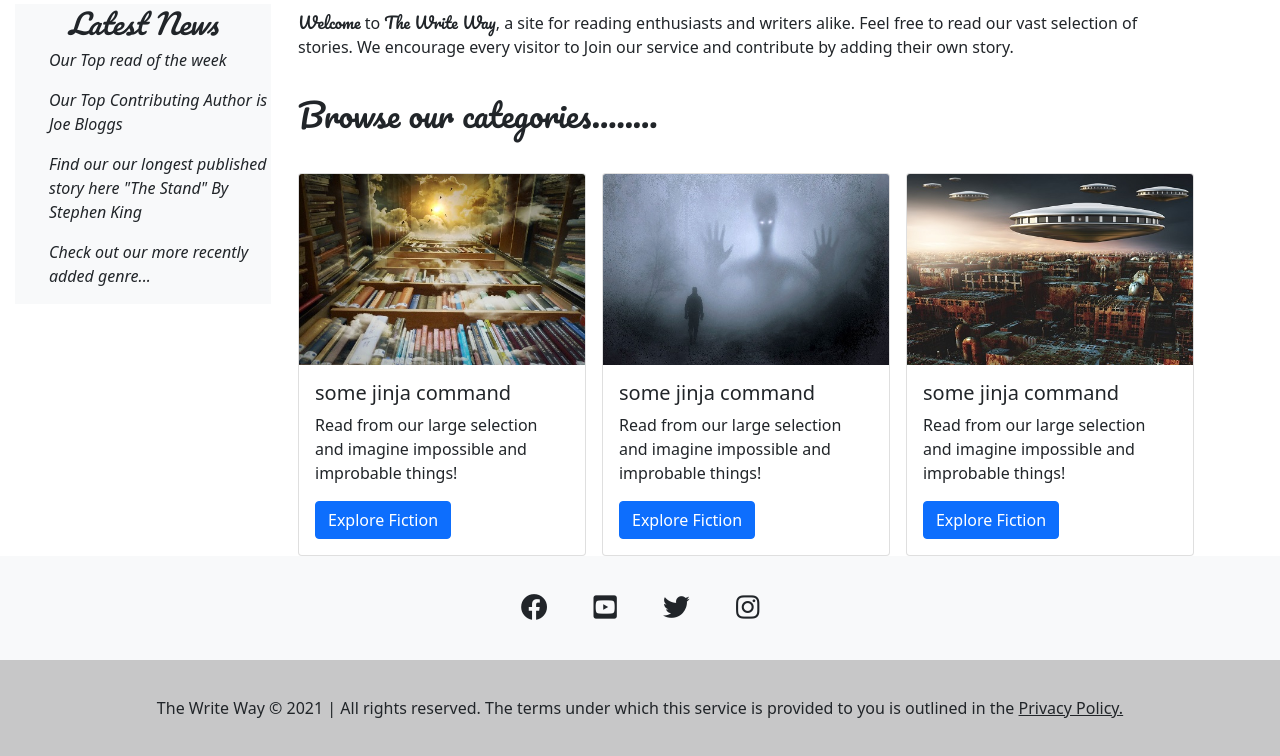
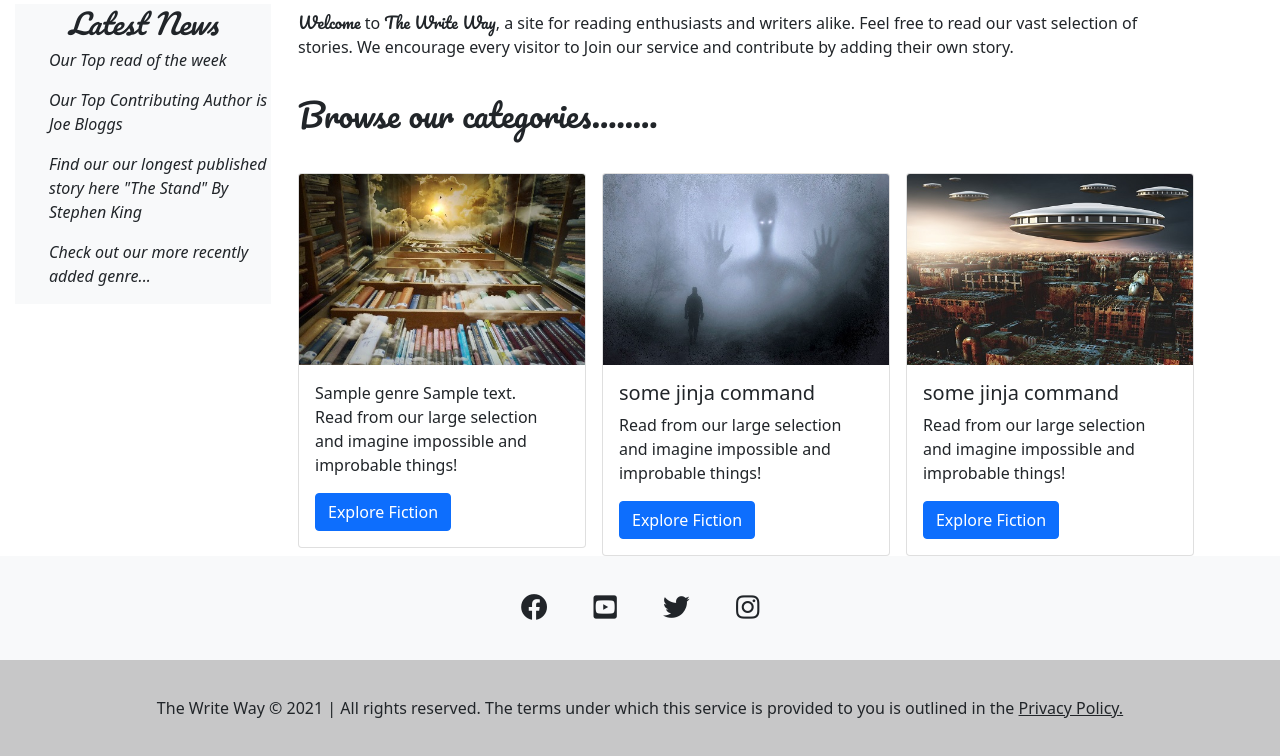
Before and after one commit to KRyan23/The_Write_Way, a Flask app: page / in a window 1280 px wide. Shown: the part 118-874 px from the top of the page. Run offline with Flask 2, Linux system fonts and the light colour scheme; a database or web service that is not in the repository returns one stand-in record (values such as "Sample title"); some libraries are stand-ins or nearby versions.

Commit message:
no significant changes

```diff
--- a/app.py
+++ b/app.py
@@ -15,13 +15,13 @@ myvar.secret_key = os.environ.get("SECRET_KEY")
 
 mongo = PyMongo(myvar)
 
-
 @myvar.route("/")
 @myvar.route("/get_genre")
+
+
 def get_genre():
     genre = mongo.db.genre.find()
     return render_template("genre.html", genre=genre)
-
 
 if __name__ == "__main__":
     myvar.run(host=os.environ.get("IP"),
@@ -29,7 +29,7 @@ if __name__ == "__main__":
             debug=True)
 
 
-@myvar.route("/get_genre")
-def get_genre():
-    genre = mongo.db.genre.find()
-    return render_template("genre.html", genre=genre)
+#@myvar.route("/get_genre")
+#def get_genre():
+#    genre = mongo.db.genre.find()
+#    return render_template("genre.html", genre=genre)
--- a/templates/base.html
+++ b/templates/base.html
@@ -88,7 +88,11 @@
   <div class="card">
     <img src="static/images/fiction.jpg" class="card-img-top" alt="fiction image" aria-label="fiction image">
     <div class="card-body">
-      <h5 class="card-title">some jinja command</h5>
+
+     {% block content%}
+      <h5 class="card-title"><span>{{ genre.genre_name}}</span></h5>
+
+      {% endblock %}
       <p class="card-text">Read from our large selection and imagine impossible and improbable things!</p>
       <a href="#" class="btn btn-primary">Explore Fiction</a>
     </div>
--- a/templates/genre.html
+++ b/templates/genre.html
@@ -2,8 +2,10 @@
 
 {% block content %}
 
-    {% for genre in genre %}
-        {{ genre.genre_name }}<br>
-    {% endfor %}
+{% for gen in genre %}
+{{ gen.genre_name }}
+{{ gen.genre_description }}
+<!-- Next vid = Flask Mini-Project 20 _ 01 - Putting The Basics In Place (1e - Template Inheritance)-->
+{% endfor %}
 
 {% endblock %}
```
